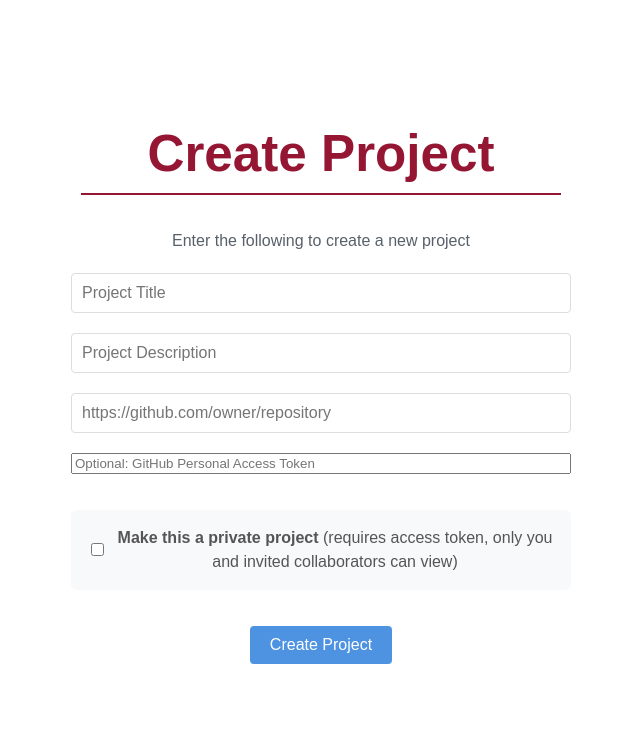
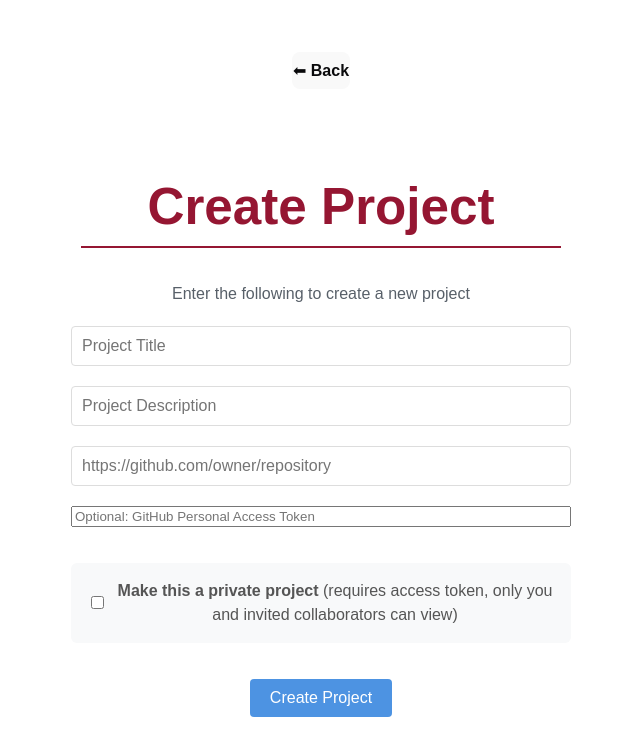
Before and after one commit to jnazario2000/flowdoc, a React (Vite) app: page /project in a window 1280 px wide. Shown: the top 756 px of the page, without its empty margins (319-959 px from the left). Built offline with nearby package versions, Linux system fonts and the light colour scheme; no server answers; sample sign-in values are in the browser's storage.

Commit message:
Back buttons

```diff
--- a/src/pages/Project.jsx
+++ b/src/pages/Project.jsx
@@ -162,7 +162,15 @@ const fetchRepoData = async () => {
 
   // display for creating a project
   return (
+
       <div className="explorer-container">
+        <button
+            className="back-button"
+            onClick={() => navigate(-1)}
+            style={{marginBottom: "1rem"}}
+        >
+          ⬅ Back
+        </button>
         <h1 className="header">Create Project</h1>
         <p className="description">
           Enter the following to create a new project
@@ -211,10 +219,11 @@ const fetchRepoData = async () => {
                   console.log('Privacy checkbox changed to:', e.target.checked);
                   setIsPrivate(e.target.checked);
                 }}
-              style={{ width: 'auto', cursor: 'pointer' }}
+                style={{width: 'auto', cursor: 'pointer'}}
             />
-            <label htmlFor="isPrivate" style={{ cursor: 'pointer', margin: 0 }}>
-              <strong>Make this a private project</strong> (requires access token, only you and invited collaborators can view)
+            <label htmlFor="isPrivate" style={{cursor: 'pointer', margin: 0}}>
+              <strong>Make this a private project</strong> (requires access token, only you and invited collaborators
+              can view)
             </label>
           </div>
           {token && (
--- a/src/pages/ProjectPages.jsx
+++ b/src/pages/ProjectPages.jsx
@@ -54,6 +54,13 @@ function ProjectPagesList() {
 
     return (
         <div className="project-list-container">
+            <button
+                className="back-button"
+                onClick={() => navigate(-1)}
+                style={{marginBottom: "1rem"}}
+            >
+                ⬅ Back
+            </button>
             <h2>Project Pages</h2>
             <input
                 type="text"
@@ -67,7 +74,7 @@ function ProjectPagesList() {
                     <li
                         key={project._id}
                         className="project-item"
-                        style={{ cursor: "pointer" }}
+                        style={{cursor: "pointer"}}
                         onClick={() => navigate('/repositorypage', {
                             state: {
                                 repoInfo: {
--- a/src/pages/RepositoryPage.jsx
+++ b/src/pages/RepositoryPage.jsx
@@ -699,13 +699,17 @@ export default function RepositoryPage() {
         <div className="project-container">
             <header className="project-header">
                 <div className="header-top">
-                    <div style={{ display: 'flex', gap: '1rem' }}>
-                        <Link to="/" className="back-button">← Back to Home</Link>
-                    </div>
+                    <button
+                        className="back-button"
+                        onClick={() => navigate(-1)}
+                        style={{marginBottom: "1rem"}}
+                    >
+                        ⬅ Back
+                    </button>
                 </div>
                 <div className="header-content">
-                    <div style={{ display: 'flex', justifyContent: 'space-between', alignItems: 'center' }}>
-                        <div>
+                    <div style={{display: 'flex', justifyContent: 'space-between', alignItems: 'center'}}>
+                    <div>
                             <h1 className="project-title">{repoInfo?.name || repoKey}</h1>
                             {repository && repository.isPrivate && (
                                 <span style={{
```
Lines whose indentation alone changed are shown as unchanged.
